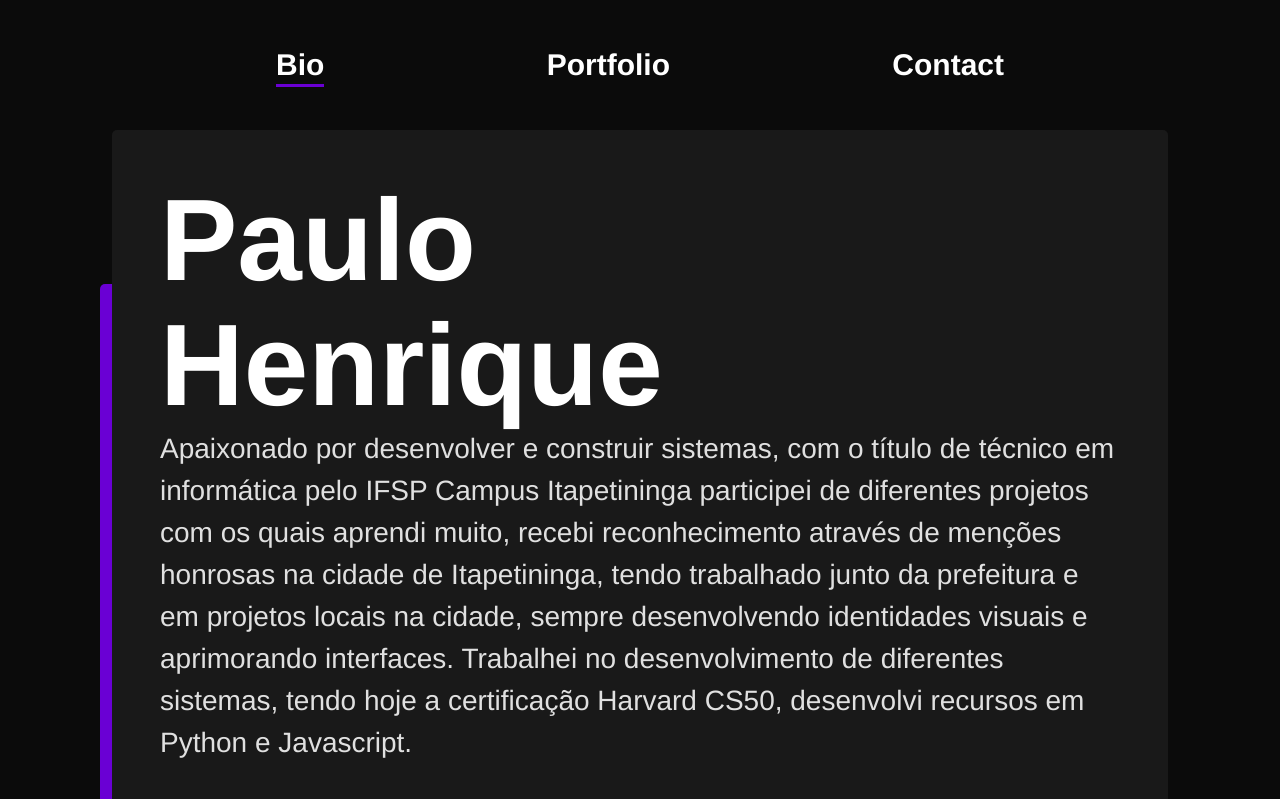
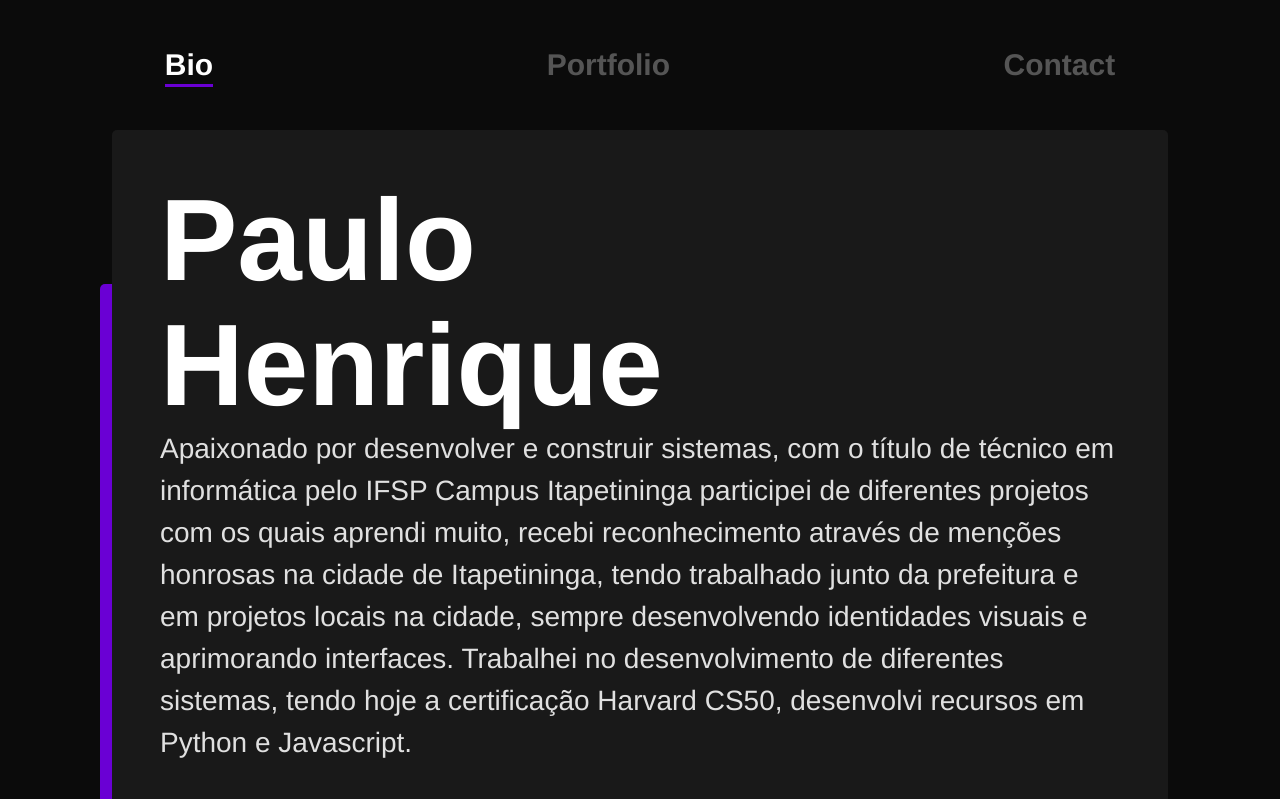
Before and after one commit to paulhenrique/portfolio, a React (Create React App) app: page / in a window 1280 px wide. Shown: the top 799 px of the page. Built offline with nearby package versions, Linux system fonts and the light colour scheme; a web font is replaced by a local one.

Commit message:
Ajustando o header

```diff
--- a/src/components/Navbar/styles.module.scss
+++ b/src/components/Navbar/styles.module.scss
@@ -1,7 +1,7 @@
 .navbar {
   width: 90%;
   display: flex;
-  justify-content: space-around;
+  justify-content: space-between;
   color: white;
   margin: auto;
   padding: 3rem 0;
@@ -12,10 +12,12 @@
     font-size: 30px;
     font-weight: 600;
     transition: all ease .25s;
+    opacity: .3;
 
     &.activeClass:not(&:hover),
     &:hover {
       position: relative;
+      opacity: 1;
 
       &:before {
         background: var(--color-purple);
```
